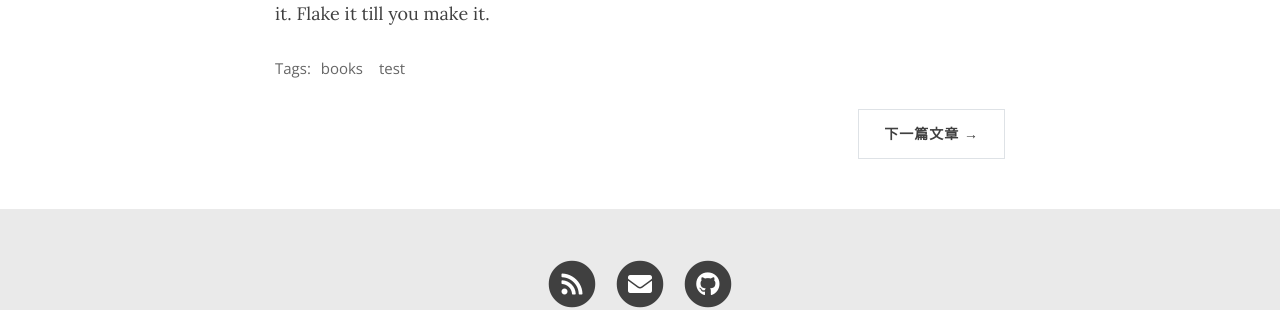
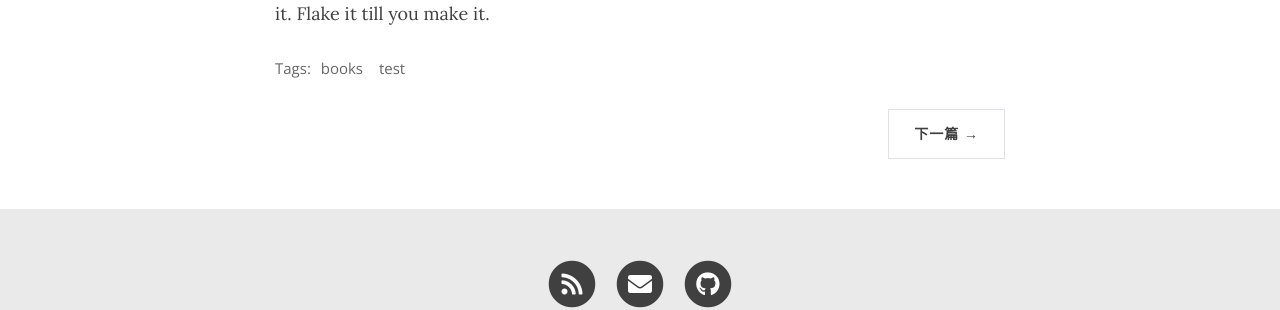
Before and after one commit to violet-ff1/blog, a Jekyll site: the page built from _posts/2020-02-26-flake-it-till-you-make-it.md, in a window 1280 px wide and 900 px high, scrolled down 1021 px. Shown: the part 457-767 px from the top of the window. Built offline with Jekyll 4.4.1, drawn with Linux system fonts in a browser that asks for light colours; nearby versions of some CDN libraries; comment, search, counter and statistics services are not loaded.

Commit message:
Update post.html

```diff
--- a/_layouts/post.html
+++ b/_layouts/post.html
@@ -67,12 +67,12 @@
       <ul class="pagination blog-pager">
         {% if page.previous.url %}
         <li class="page-item previous">
-          <a class="page-link" href="{{ page.previous.url | relative_url }}" data-toggle="tooltip" data-placement="top" title="{{page.previous.title | strip_html | xml_escape}}">&larr; 上一篇文章</a>
+          <a class="page-link" href="{{ page.previous.url | relative_url }}" data-toggle="tooltip" data-placement="top" title="{{page.previous.title | strip_html | xml_escape}}">&larr; 上一篇</a>
         </li>
         {% endif %}
         {% if page.next.url %}
         <li class="page-item next">
-          <a class="page-link" href="{{ page.next.url | relative_url }}" data-toggle="tooltip" data-placement="top" title="{{page.next.title | strip_html | xml_escape}}">下一篇文章 &rarr;</a>
+          <a class="page-link" href="{{ page.next.url | relative_url }}" data-toggle="tooltip" data-placement="top" title="{{page.next.title | strip_html | xml_escape}}">下一篇 &rarr;</a>
         </li>
         {% endif %}
       </ul>
```
